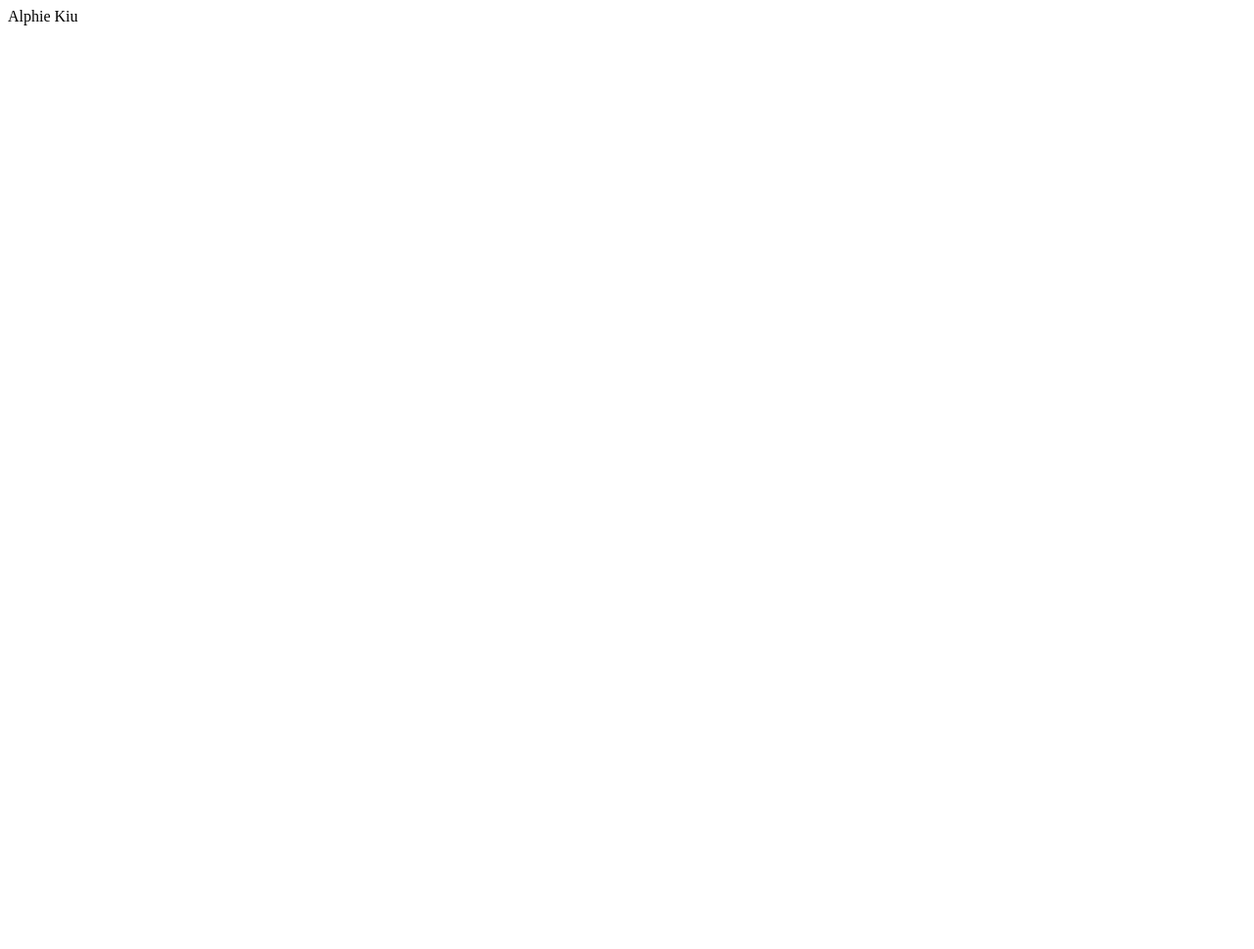
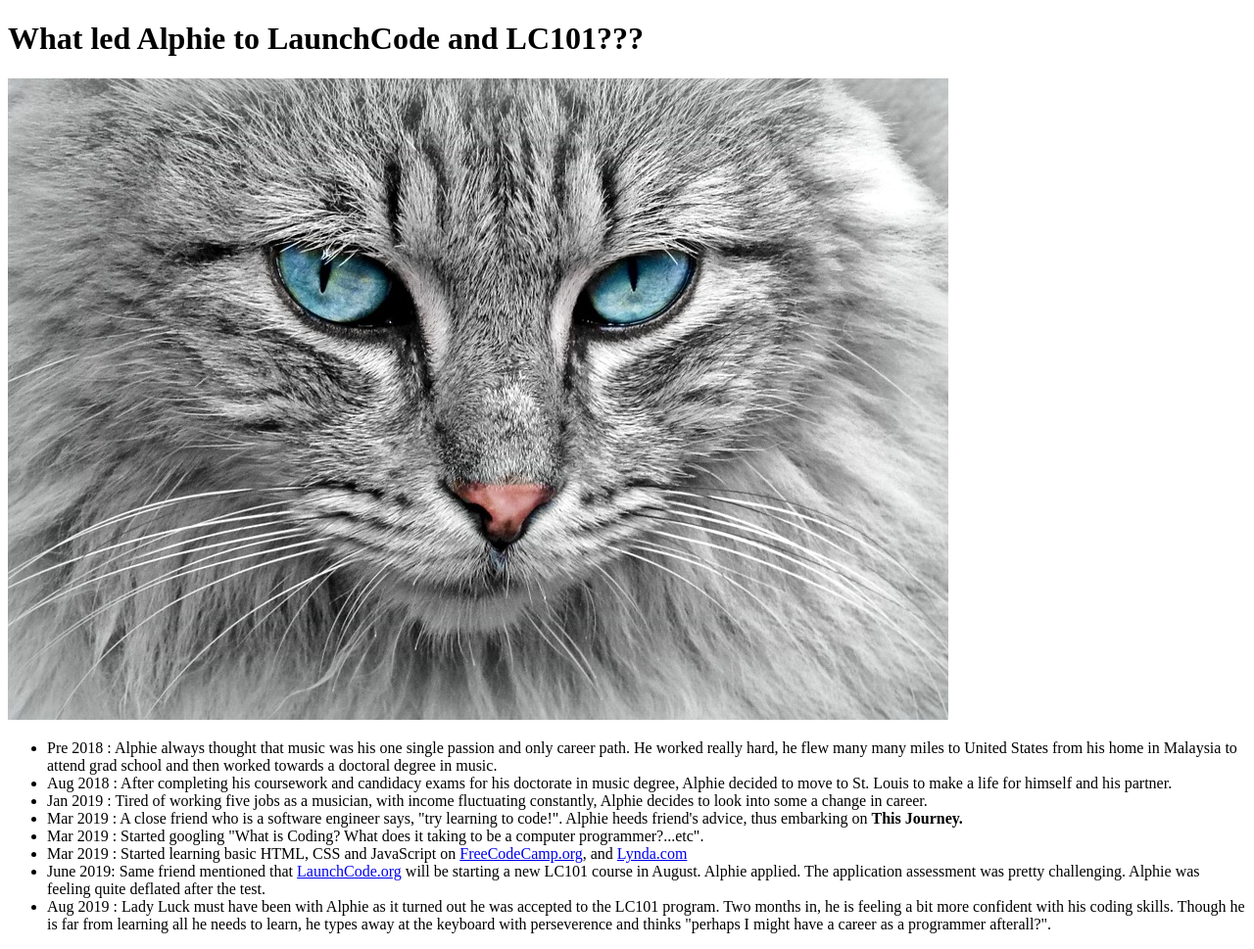
Before and after one commit to AlphieKiu/html-me-something, a plain HTML site: page index.html in a window 1280 px wide. Shown: the whole page at 98% size. Before the commit the page ends 800 px from the top, so only its background shows below. Drawn offline with Linux system fonts and the light colour scheme.

Commit message:
html and image of cat added

```diff
--- a/index.html
+++ b/index.html
@@ -1 +1,29 @@
-<p>Alphie Kiu</p>
+<!DOCTYPE html>
+<html>
+
+<head>
+    <title>Finding Alphie</title>
+</head>
+
+<body>
+    <h1>What led Alphie to LaunchCode and LC101???</h1>
+    <img src="Cat.jpg" alt="Cat Pic">
+    <p>
+        <ul>
+            <li>Pre 2018 : Alphie always thought that music was his one single passion and only career path. He worked really hard, he flew many many miles to United States from his home in Malaysia to attend grad school and then worked towards a doctoral
+                degree in music.
+            </li>
+            <li>Aug 2018 : After completing his coursework and candidacy exams for his doctorate in music degree, Alphie decided to move to St. Louis to make a life for himself and his partner.</li>
+            <li>Jan 2019 : Tired of working five jobs as a musician, with income fluctuating constantly, Alphie decides to look into some a change in career. </li>
+            <li>Mar 2019 : A close friend who is a software engineer says, "try learning to code!". Alphie heeds friend's advice, thus embarking on <b>This Journey.</b></li>
+            <li>Mar 2019 : Started googling "What is Coding? What does it taking to be a computer programmer?...etc".</li>
+            <li>Mar 2019 : Started learning basic HTML, CSS and JavaScript on <a href="https://www.freecodecamp.org" target="_blank">FreeCodeCamp.org</a>, and <a href="https://www.lynda.com" target="_blank">Lynda.com</a></li>
+            <li>June 2019: Same friend mentioned that <a href="https://www.launchcode.org" target="_blank">LaunchCode.org</a> will be starting a new LC101 course in August. Alphie applied. The application assessment was pretty challenging. Alphie was feeling
+                quite deflated after the test.</li>
+            <li>Aug 2019 : Lady Luck must have been with Alphie as it turned out he was accepted to the LC101 program. Two months in, he is feeling a bit more confident with his coding skills. Though he is far from learning all he needs to learn, he types
+                away at the keyboard with perseverence and thinks "perhaps I might have a career as a programmer afterall?".</li>
+        </ul>
+    </p>
+</body>
+
+</html>
```
Also changed, not shown: Cat.jpg (added).
